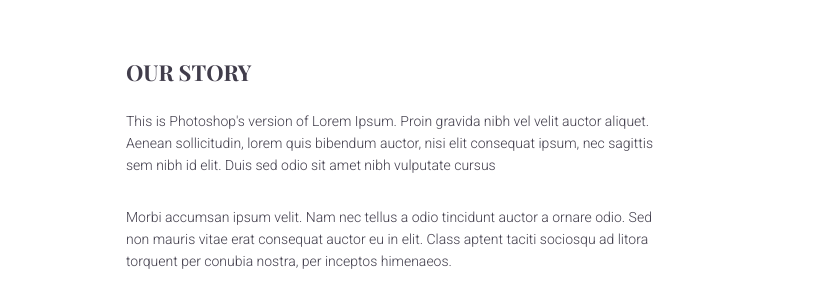
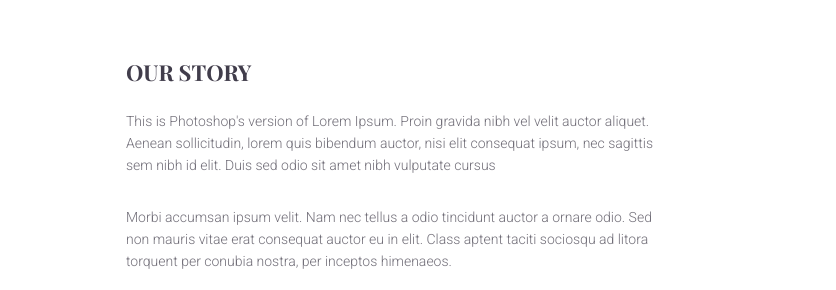
Before and after one commit to Mholy/tajam, a plain HTML site: page index.html in a window 1280 px wide. Shown: the part 681-971 px from the top of the page, 444-1280 px from the left. Drawn offline with nearby package versions, Linux system fonts and the light colour scheme; a web font is replaced by a local one.

Commit message:
font opacity

```diff
--- a/css/main.css
+++ b/css/main.css
@@ -302,6 +302,7 @@ a {
 .about p {
     margin-bottom: 30px;
     line-height: 22px;
+    color: rgba(65,61,75,.75);
 }
 
 .about-video {
```
